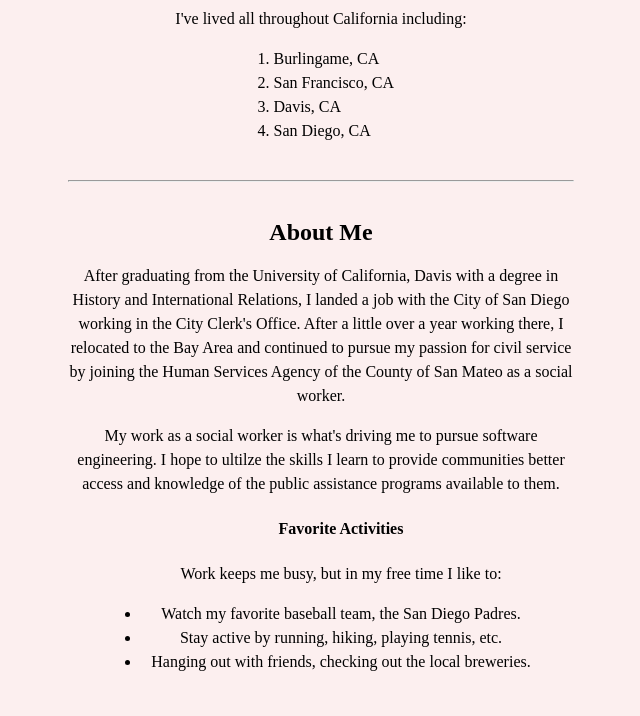
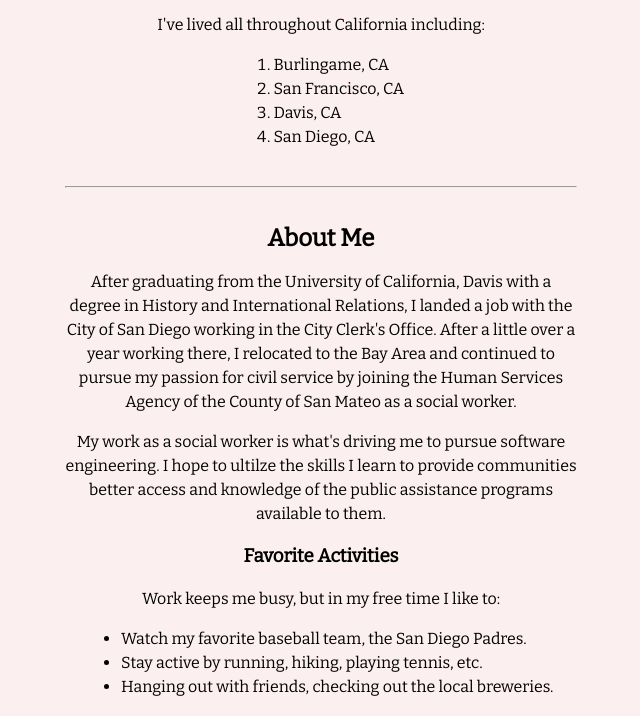
Before and after one commit to skoeut/Portfolio-Thinkful, a plain HTML site: page index.html in a window 1280 px wide. Shown: the part 504-1220 px from the top of the page, without its empty margins (319-959 px from the left). Drawn offline with nearby package versions, Linux system fonts and the light colour scheme.

Commit message:
Add files via upload

```diff
--- a/index.html
+++ b/index.html
@@ -5,32 +5,34 @@
     <meta name="viewport" content="width=device-width">
     <title>Portfolio</title>
     <link href="style.css" rel="stylesheet" type="text/css">
+    <link rel="preconnect" href="https://fonts.gstatic.com">
+    <link href="https://fonts.googleapis.com/css2?family=Bitter&display=swap" rel="stylesheet">
 </head>
-
+                     <!-- top of the webpage -->
 <body>
     <header>
         <h1>Sanya Koeut <img class="logo" src="images/Thinkful.png"></h1>
     </header>
-
+                    <!-- beginning of content -->
     <main>
         <div>
-
+                    <!-- short introduction -->
             <article class="introduction">
                 <img src="images/portrait.jpg">
                 <p> Hello! My name is Sanya. I'm a software engineering student with Thinkful. </p>
                 <p>I've lived all throughout California including: </p>
-                    <div class="list">
+                    <div class="cities">
                     <ol>
                         <li>Burlingame, CA</li>
                         <li>San Francisco, CA</li>
                         <li>Davis, CA</li>
                         <li>San Diego, CA</li>
+                    </ol>
                     </div>
-                    </ol>
              </article>
 
              <hr>
-
+                    <!-- further detail/information about self -->
              <article class="aboutme">
                 <h2>About Me</h2>
                     <p>
@@ -45,20 +47,20 @@
                         the skills I learn to provide communities better access and knowledge of the public assistance programs
                         available to them.
                     </p>
-                    <ul>
-                        <div class="favactivities">
-                            <h4>Favorite Activities</h4>
+                        <div class="favactivites">
+                            <h3>Favorite Activities</h3>
                             <p>Work keeps me busy, but in my free time I like to:</p>
-                            <div class="list1">
+                            <div class="activities">
+                                <ul>
                                 <li> Watch my favorite baseball team, the San Diego Padres.</li>
                                 <li> Stay active by running, hiking, playing tennis, etc.</li>
                                 <li> Hanging out with friends, checking out the local breweries.</li>
+                                </ul>
                             </div>
                         </div>
-                    </ul>
             </article>
             <hr>
-
+                    <!-- bottom of the webpage with links to contact information -->
             <article class="contact">
                 <h2>Contact</h3>
                    <div class="links">
--- a/style.css
+++ b/style.css
@@ -1,13 +1,16 @@
 body {
     background-color: #fcefef;
+    margin: 0px
 }
+                               /* top of the webpage */
 
 header {
     background-color: #7bcdba;
-    margin: 0px;
     padding: 10px;
     text-align: center;
 }
+
+                             /* start of main content */
 
 main {
     text-align: center;
@@ -18,30 +21,32 @@ main {
 }
 
 article {
-    font-family: 'Nunito';
-    font-weight: 540;
+    font-family: 'Bitter', sans-serif;
 }
 
 .introduction {
-    padding-top: 20px;
+    padding-top: 10px;
     padding-bottom: 75px;
 }
 
 .aboutme {
     padding-top: 10px;
-    padding-bottom: 50px;
+    padding-bottom: 10px;
 }
 
 .contact {
-    padding-top: 25px;
+    padding-top: 10px;
 }
+
+                            /* end of main content */
+
+                 /* bottom of the webpage, including contact links */
 
 footer {
     background-color: #7bcdba;
     width: auto;
     height: 50px;
 }
-
 
 a {
     text-decoration: none;
@@ -53,22 +58,26 @@ a:hover {
     color:black;
 }
 
-.list {
+                                /* styling for lists */
+
+.cities {
     width: 175px;
     height: 50px;
     margin: auto;
     text-align: left;
 }
 
-.list1 {
-    width: 400px;
-    height: 50px;
-    margin: auto
+.activities {
+    margin: auto;
+    max-width: 30em;
+    text-align: left;
 }
+
+                                /* styling for images */
 
 .logo {
     width: 25px;
-    height: 25px
+    height: 25px;
 }
 
 img {
```
